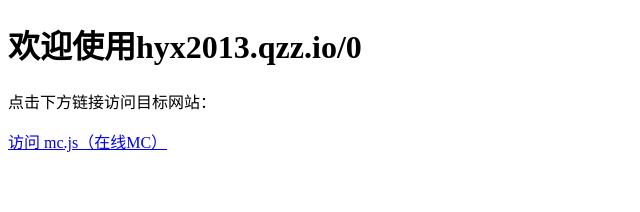
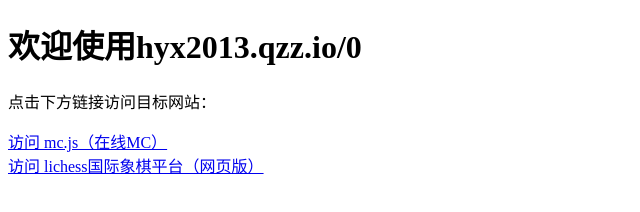
Before and after one commit to xs482/0, a plain HTML site: page index.html in a window 1280 px wide. Shown: the whole page, without its empty margins (0-640 px from the left). Drawn offline with Linux system fonts and the light colour scheme.

Commit message:
Add files via upload

```diff
--- a/index.html
+++ b/index.html
@@ -10,5 +10,7 @@
     <p>点击下方链接访问目标网站：</p>
     <a href="https://mc.js.cool"> 访问 mc.js（在线MC）</a>
     <br>
+    <a href="https://lichess.org"> 访问 lichess国际象棋平台（网页版）</a>
+    <br>
 </body>
 </html>
```
